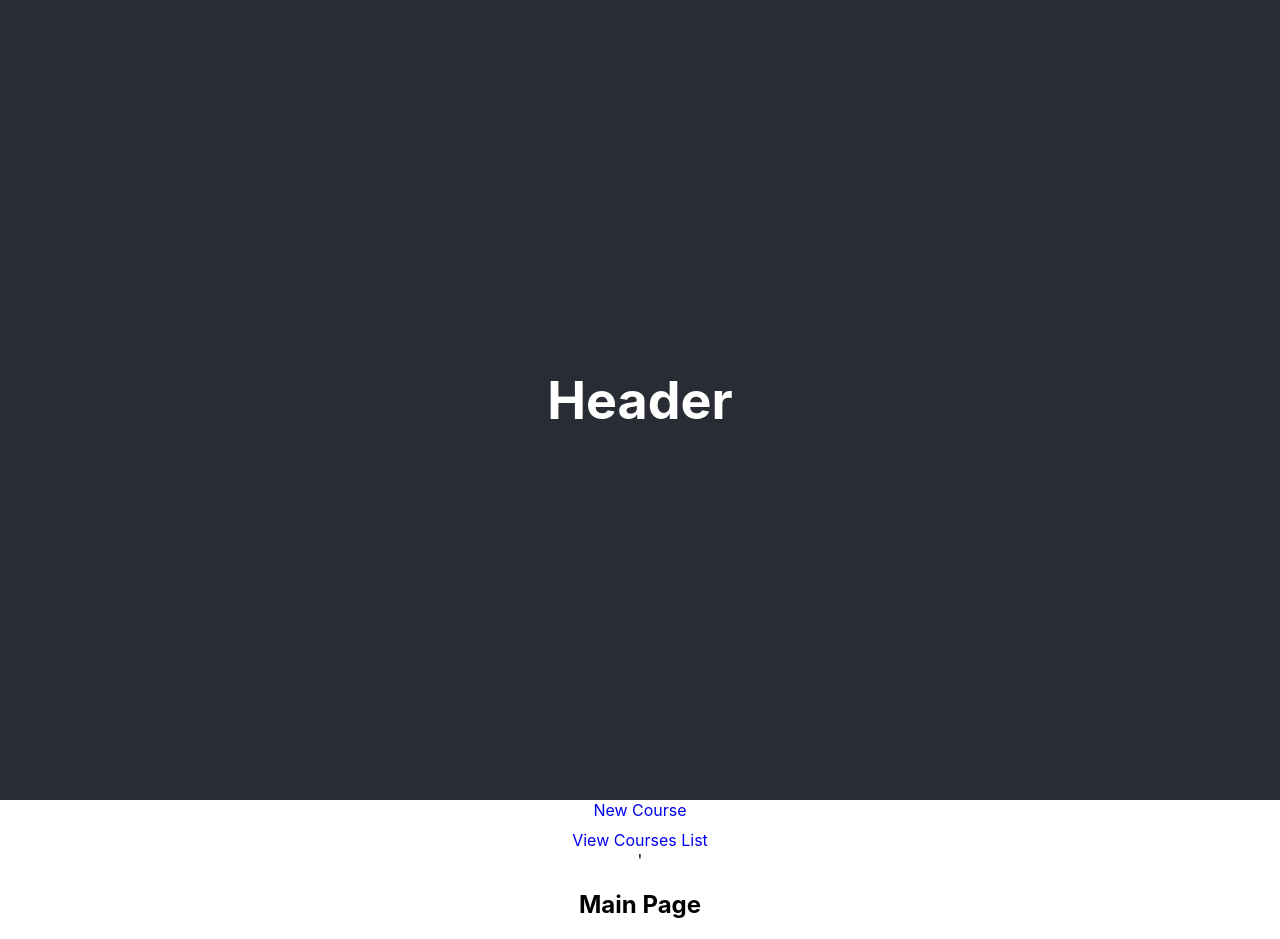
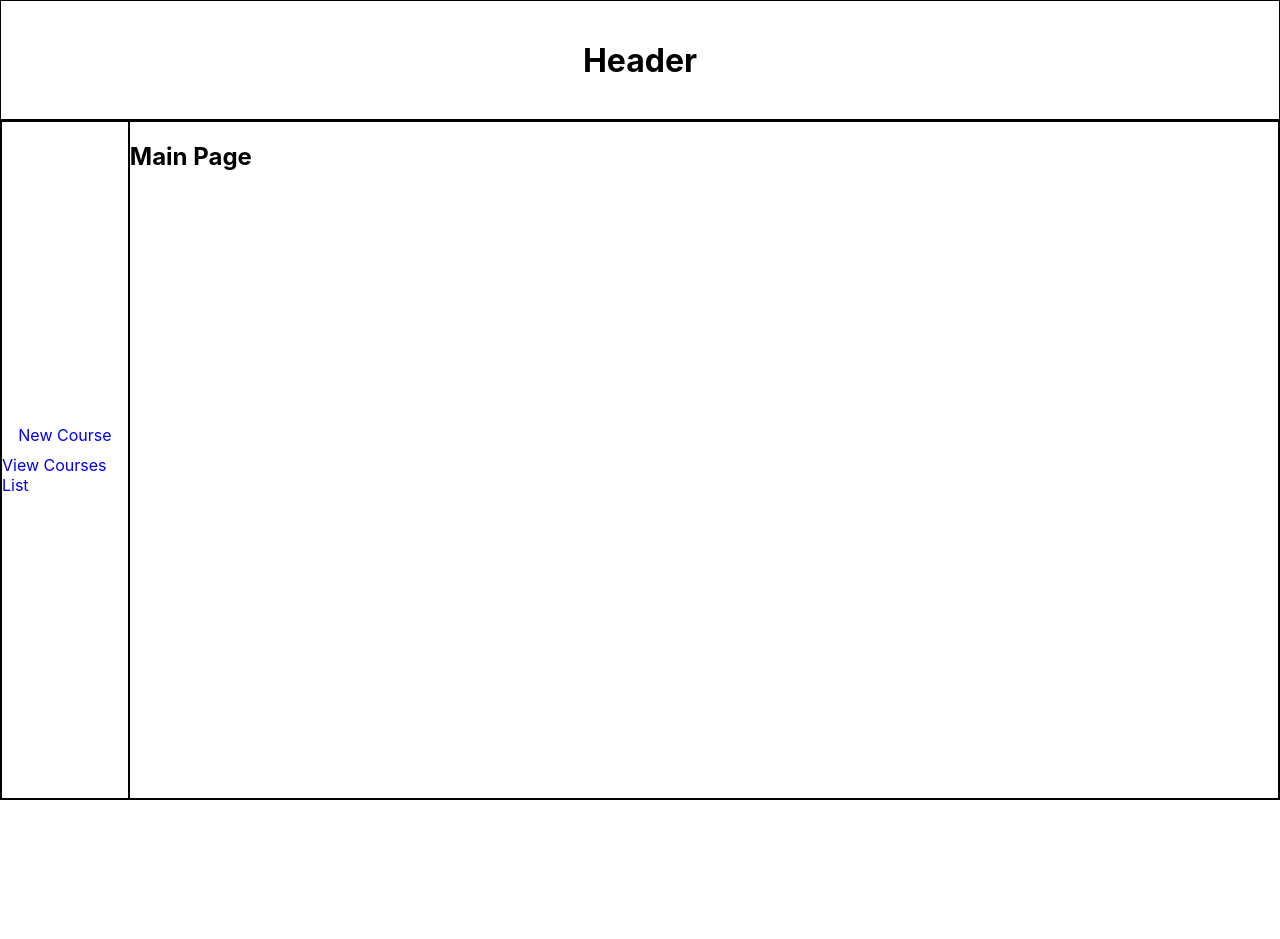
Before and after one commit to Neri-Lenchner/tarot-react-app, a React (Create React App) app: page / in a window 1280 px wide. After the commit the page ends 800 px from the top, so only its background shows below. Built offline with nearby package versions, Linux system fonts and the light colour scheme.

Commit message:
fixed layout problems

```diff
--- a/src/App.css
+++ b/src/App.css
@@ -1,38 +1,34 @@
-.App {
-  text-align: center;
+* {
+    box-sizing: border-box;
 }
 
-.App-logo {
-  height: 40vmin;
-  pointer-events: none;
-}
-
-@media (prefers-reduced-motion: no-preference) {
-  .App-logo {
-    animation: App-logo-spin infinite 20s linear;
-  }
+.App {
+    overflow: hidden;
 }
 
 .App-header {
-  background-color: #282c34;
-  min-height: 100vh;
-  display: flex;
-  flex-direction: column;
-  align-items: center;
-  justify-content: center;
-  font-size: calc(10px + 2vmin);
-  color: white;
+    display: flex;
+    align-items: center;
+    justify-content: center;
+    height: 15vh;
+    width: 100%;
+    border: 1px solid black;
 }
 
-.App-link {
-  color: #61dafb;
+section {
+    display: flex;
+    height: 85vh;
+    border: 1px solid black;
 }
 
-@keyframes App-logo-spin {
-  from {
-    transform: rotate(0deg);
-  }
-  to {
-    transform: rotate(360deg);
-  }
+.side-bar {
+    width: 10%;
+    height: 100%;
+    border: 1px solid black;
 }
+
+main {
+    width: 90%;
+    height: 100%;
+    border: 1px solid black;
+}
--- a/src/App.tsx
+++ b/src/App.tsx
@@ -14,7 +14,7 @@ function App() {
           <aside className="side-bar">
               <SideBar />
           </aside>
-          <main>'
+          <main>
               <Main />
           </main>
       </section>
--- a/src/components/layout/main/Main.css
+++ b/src/components/layout/main/Main.css
@@ -1,7 +1,9 @@
-.Main > h1 {
-    text-align: center;
+.Main {
+    height: 100%;
+    overflow-x: hidden;
+    overflow-y: scroll;
 }
 
-.Main {
-    overflow: scroll;
+.hey {
+    height: 5000px;
 }
--- a/src/components/layout/main/Main.tsx
+++ b/src/components/layout/main/Main.tsx
@@ -7,6 +7,7 @@ function Main(): JSX.Element {
     return (
         <div className="Main">
             <h1>Main Page</h1>
+            <div className="hey"></div>
         </div>
     );
 }
```
Also changed, not shown: src/utils/Routing.tsx (added, +23 -0 lines).
